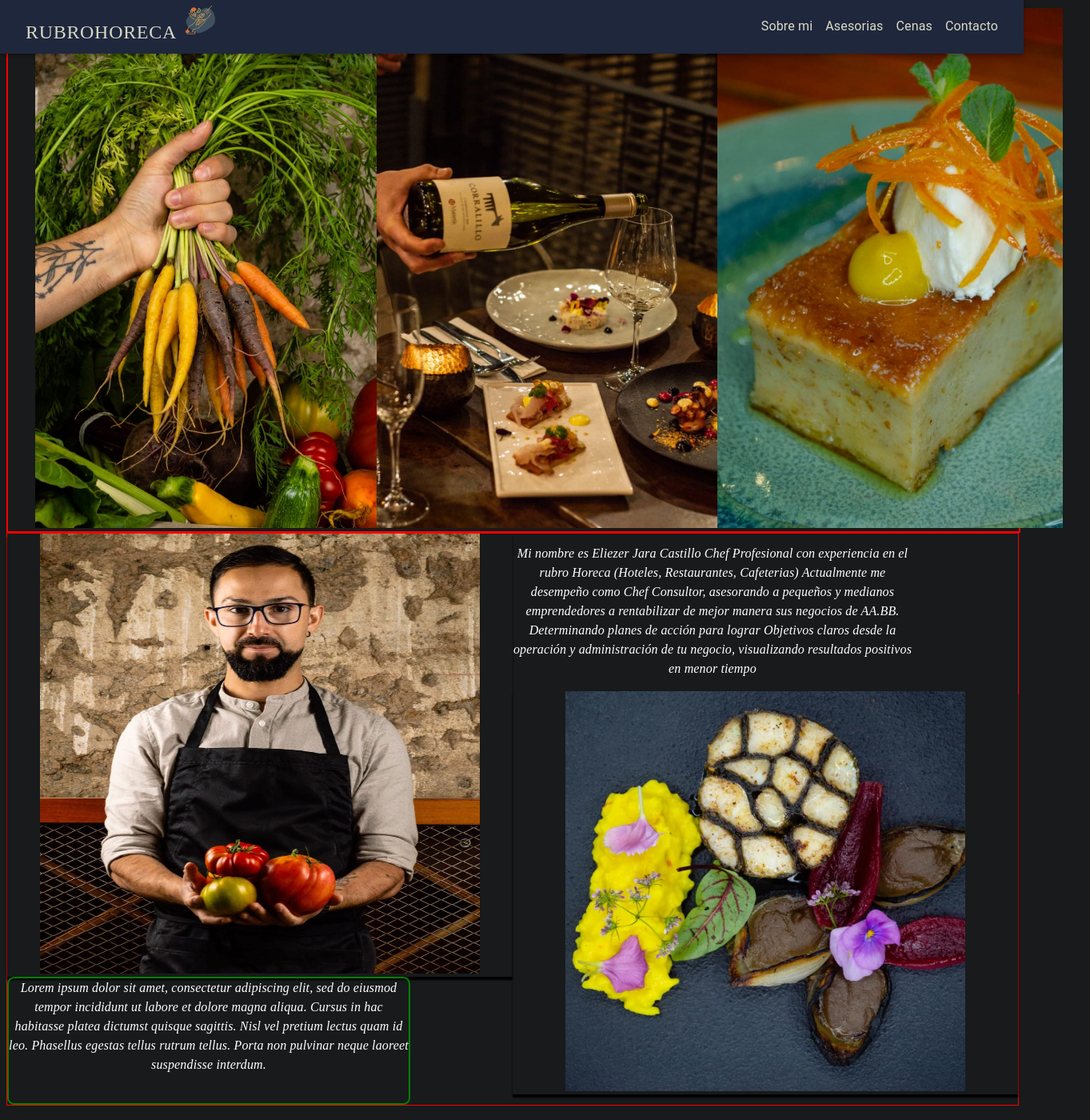
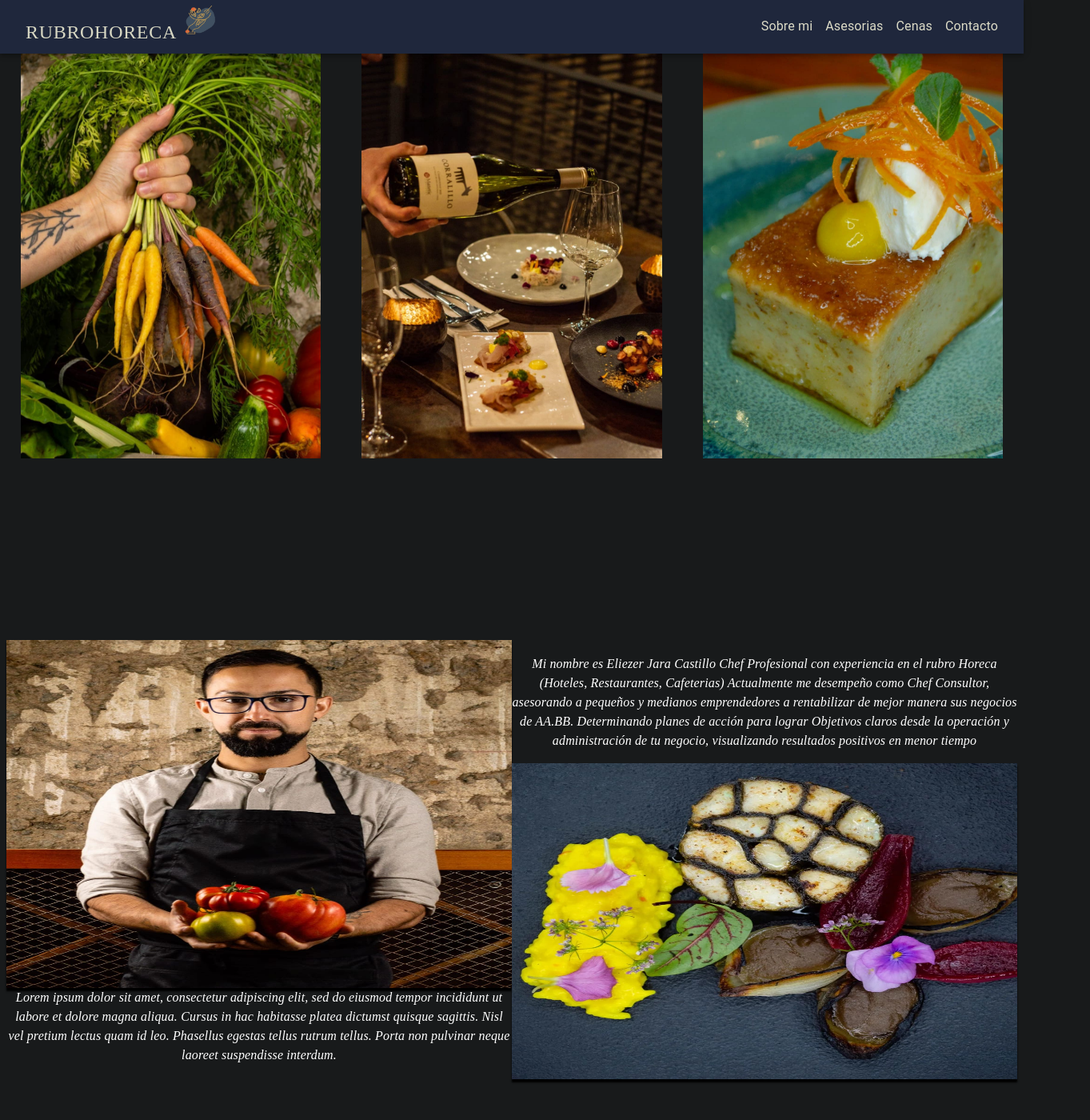
Before and after one commit to th1sman/eliportfolio, a Next.js app in the folder frontend/: page / in a window 1280 px wide. Shown: the top 1400 px of the page at 80% size, 1363 px wide, since content can reach past the window. Built offline with nearby package versions, Linux system fonts and the light colour scheme.

Commit message:
Home and About responsive changes

```diff
--- a/frontend/src/components/About/About.tsx
+++ b/frontend/src/components/About/About.tsx
@@ -1,6 +1,6 @@
 import { Box, Grid, Typography } from '@mui/material'
 import FloatingShadowBox from '../FloatingShadowBox'
-import Image from 'next/image'
+import Image from 'next/legacy/image'
 
 
 const About: React.FC = () => {
@@ -8,24 +8,24 @@ const About: React.FC = () => {
     return (
         <Box sx={{
             width: {
-                xs: '600px',
+                xs: '850px',
                 sm: '100vw',
                 md: '100%'
             },
-            border: {
-                xs: '1px solid green',
-                sm: '1px solid yellow',
-                md: '1px solid red'
-            }
+            height: {
+                xs: '100%',
+                sm: '600px',
+            },
         }}
             id={'about'}>
             <Grid container>
                 <Grid item xs={12} sm={6} md={6} lg={6} textAlign='center'>
                     <FloatingShadowBox>
                         <Image
+                            layout='responsive'
                             src={'/3.jpeg'}
                             alt={'Imagen About'}
-                            width={550}
+                            width={800}
                             height={550}
                             priority
 
@@ -33,12 +33,11 @@ const About: React.FC = () => {
                     </FloatingShadowBox>
                     <Box sx={{
                         width: {
-                            xs: '600px',
+                            xs: '100%',
                             sm: '500px',
-                            md: '750px',
-                            lg: '500px',
+                            md: '100%',
+                            lg: '100%',
                         },
-                        border: '2px solid green',
                         paddingBottom: '20px',
                         borderRadius: '0.55em',
                         cursor: 'pointer',
@@ -64,10 +63,10 @@ const About: React.FC = () => {
                 <Grid item xs={12} sm={6} md={6} textAlign="center" alignContent="center">
                     <Box sx={{
                         width: {
-                            xs: '600px',
+                            xs: '100%',
                             sm: '200px',
                             md: '100%',
-                            lg: '500px',
+                            lg: '100%',
                         },
                         borderRadius: '0.55em',
                         cursor: 'pointer',
@@ -91,8 +90,9 @@ const About: React.FC = () => {
                         <FloatingShadowBox>
                             <Image
                                 src={'/12.jpeg'}
+                                layout='responsive'
                                 alt={'Imagen About'}
-                                width={500}
+                                width={800}
                                 height={500}
                                 priority
                             />
--- a/frontend/src/components/Consulting/Consulting.tsx
+++ b/frontend/src/components/Consulting/Consulting.tsx
@@ -17,7 +17,6 @@ const Consulting: React.FC<ConsultingInterface> = () => {
                         component="img"
                         sx={{
                             height: "80%",
-
                         }}
                         image="/11.jpeg"
                     />
--- a/frontend/src/components/Home/Home.tsx
+++ b/frontend/src/components/Home/Home.tsx
@@ -1,5 +1,5 @@
 import { Grid, Box } from '@mui/material'
-import Image from 'next/image'
+import Image from 'next/legacy/image'
 
 type ImageProps = {
   image: { url: string; title: string; description: string }
@@ -10,17 +10,18 @@ const ImageComponent: React.FC<ImageProps> = ({ image }) => {
     <Grid item xs={12} sm={6} md={4}>
       <Image
         loading='lazy'
+        layout='responsive'
         src={image.url}
         alt={image.title}
-        width={500}
-        height={650}
+        width={800}
+        height={1100}
         style={{
           objectFit: 'contain',
         }}
 
       />
     </Grid>
-  )
+  );
 }
 
 export interface ImageGridProps { }
@@ -34,22 +35,21 @@ const ImageGrid: React.FC<ImageGridProps> = () => {
   return (
     <Box sx={{
       width: {
-        xs: '100%',
+        xs: '850px',
         sm: '100%',
         md: '100%',
       },
-      border: {
-        xs: '2px solid green',
-        sm: '2px solid yellow',
-        md: '2px solid blue',
-        lg: '2px solid red',
-        xl: '2px solid orange'
-      }
+      height: {
+        xs: '100%',
+        sm: '100%',
+        md: '100vh',
+
+      },
     }}>
       <Grid
         container
         rowSpacing={1}
-        columnSpacing={{ xs: 1, sm: 2, md: 1, lg: 2 }}
+        columnSpacing={{ xs: 2, sm: 2, md: 1, lg: 2 }}
       >
         {images.map((image) => (
           <ImageComponent key={image.title} image={image} />
```
